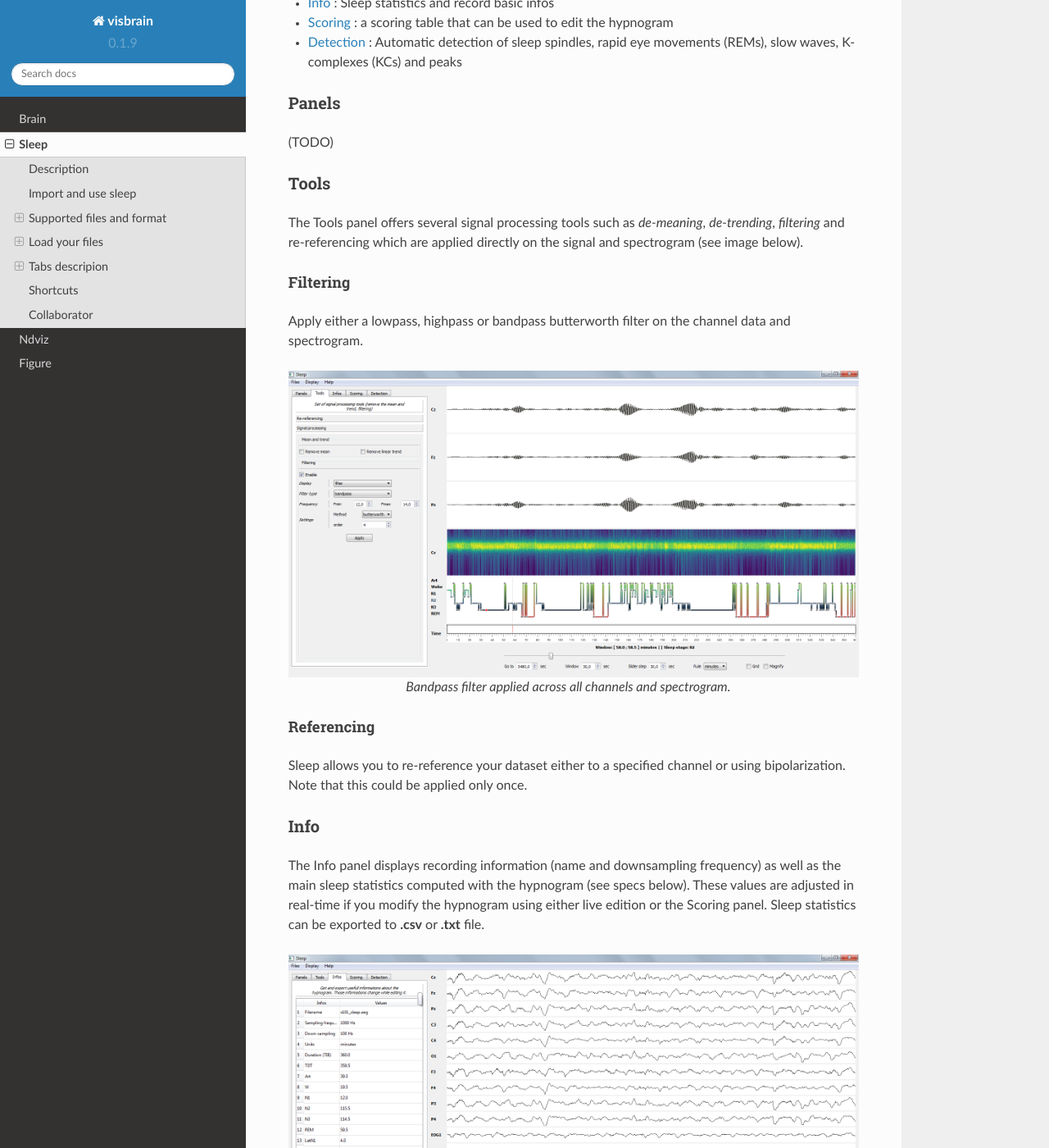
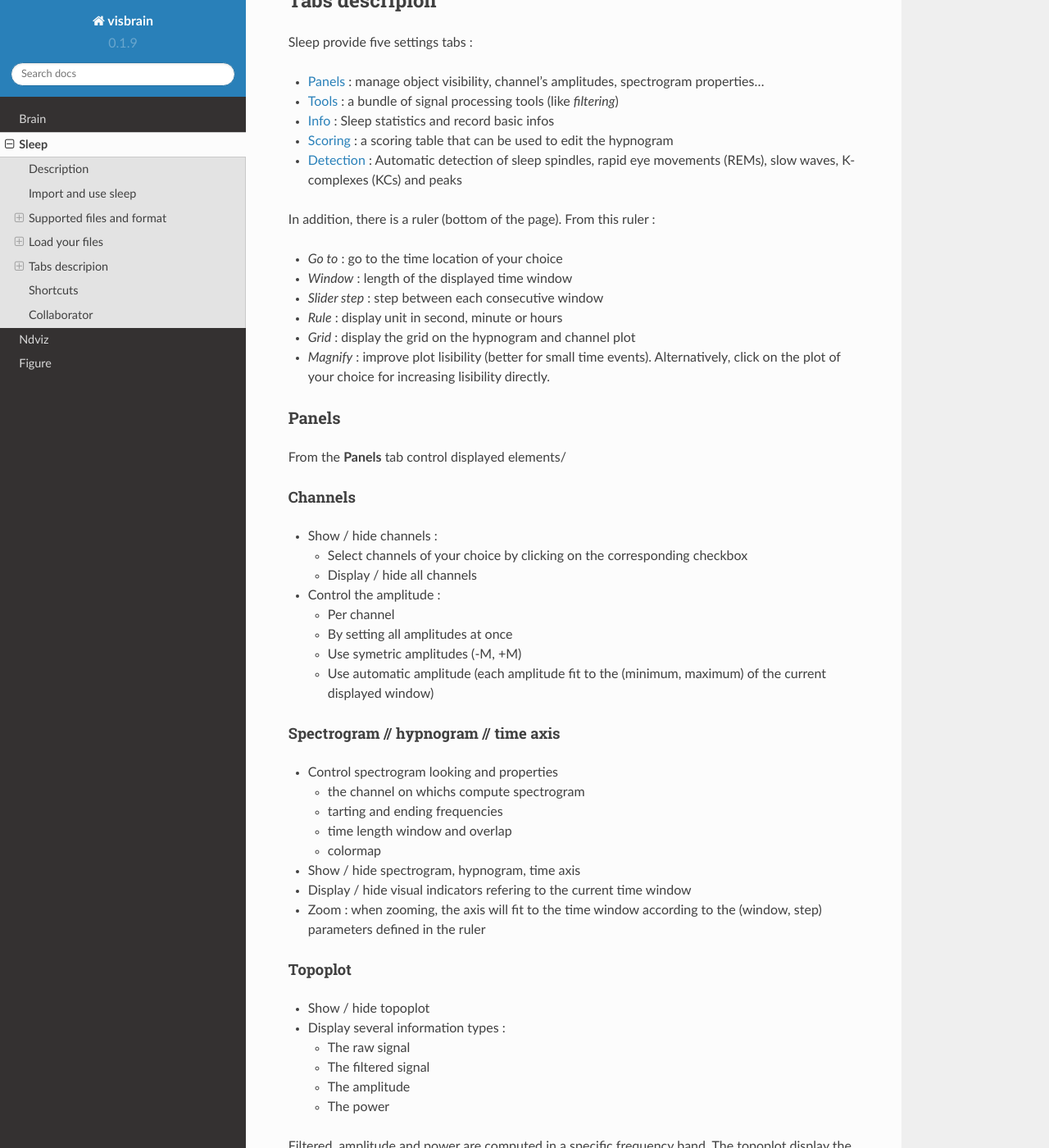
Before and after one commit to EtienneCmb/visbrain, a Sphinx documentation site: the page built from docs/sleep.rst, in a window 1280 px wide and 1400 px high, scrolled down 5303 px. Shown: the whole window at 82% size. Built offline with Sphinx 7.4.7 and the Read the Docs theme 2.0.0, drawn with Linux system fonts in a browser that asks for light colours; some of the changed text lies outside the part shown.

Commit message:
Sleep doc update

```diff
--- a/docs/sleep.rst
+++ b/docs/sleep.rst
@@ -181,12 +187,66 @@ Sleep provide five settings tabs :
 * :ref:`scoringtab` : a scoring table that can be used to edit the hypnogram
 * :ref:`detectiontab` : Automatic detection of sleep spindles, rapid eye movements (REMs), slow waves, K-complexes (KCs) and peaks
 
+In addition, there is a ruler (bottom of the page). From this ruler :
+
+* *Go to* : go to the time location of your choice
+* *Window* : length of the displayed time window
+* *Slider step* : step between each consecutive window
+* *Rule* : display unit in second, minute or hours
+* *Grid* : display the grid on the hypnogram and channel plot
+* *Magnify* : improve plot lisibility (better for small time events). Alternatively, click on the plot of your choice for increasing lisibility directly.
+
 .. _paneltab:
 
 Panels
 ~~~~~~
 
-(TODO)
+From the **Panels** tab control displayed elements/
+
+Channels
+^^^^^^^^
+
+* Show / hide channels :
+
+  *  Select channels of your choice by clicking on the corresponding checkbox
+  * Display / hide all channels
+
+* Control the amplitude :
+
+  * Per channel
+  * By setting all amplitudes at once
+  * Use symetric amplitudes (-M, +M)
+  * Use automatic amplitude (each amplitude fit to the (minimum, maximum) of the current displayed window)
+
+Spectrogram // hypnogram // time axis
+^^^^^^^^^^^^^^^^^^^^^^^^^^^^^^^^^^^^^
+
+* Control spectrogram looking and properties
+
+  * the channel on whichs compute spectrogram
+  * tarting and ending frequencies
+  * time length window and overlap
+  * colormap
+
+* Show / hide spectrogram, hypnogram, time axis
+* Display / hide visual indicators refering to the current time window
+* Zoom : when zooming, the axis will fit to the time window according to the (window, step) parameters defined in the ruler
+
+Topoplot
+^^^^^^^^
+
+* Show / hide topoplot
+* Display several information types :
+
+  * The raw signal
+  * The filtered signal
+  * The amplitude
+  * The power
+
+Filtered, amplitude and power are computed in a specific frequency band. The topoplot display the mean across the current time window according to the (window, step) parameters defined in the ruler.
+
+.. figure::  picture/Sleep_topo.png
+   :align:   center
 
 .. _toolstab:
 
@@ -377,25 +437,31 @@ Perform a peak detection.
 Shortcuts
 ---------
 
-Sleep comes with a bundle of shortcuts that can be used to speed up your productivity.
+Sleep comes with a bundle of shortcuts that can be used to speed up your productivity. If shortcuts don't seems to be active, simply click on a canvas before.
 
 ==============          ==================================================================================
 Keys                    Description
 ==============          ==================================================================================
-CTRL+d                  Display quick settings panel
-CTRL+n                  Screenshot window
-s                       Display / hide spectrogram
-h                       Display / hide hypnogram
-z                       Enable / disable zoom
-b                       Previous window
-n                       Next window
 mouse wheel             Move the current window
+mouse click             On a channel canvas, magnify signal under mouse location
 a                       Insert Artefact in the hypnogram
 w                       Insert Wake stage in the hypnogram
 1                       Insert N1 stage in the hypnogram
 2                       Insert N2 stage in the hypnogram
 3                       Insert N3 stage in the hypnogram
 r                       Insert REM stage in the hypnogram
+b                       Previous window
+n                       Next window
+s                       Display / hide spectrogram
+t                       Display / hide topoplot
+h                       Display / hide hypnogram
+z                       Enable / disable zoom
+CTRL + d                Display quick settings panel
+CTRL + s                Save hypnogram
+CTRL + n                Screenshot window
+CTRL + e                Display documentation
+CTRL + t                Display shortcuts window
+CTRL + q                Close the window
 ==============          ==================================================================================
 
 Collaborator
```
Also changed, not shown: other parts of docs/sleep.rst (+12 -6 lines).
